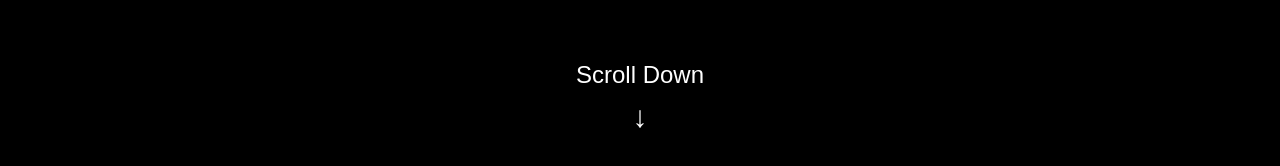
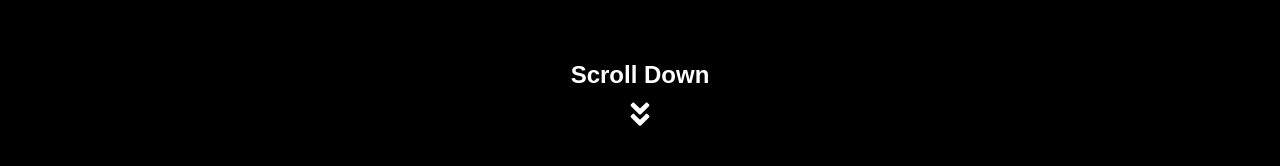
Before and after one commit to sunwaytechclub-user/stc-website-2025, a Next.js app: page / in a window 1280 px wide. Shown: the part 590-756 px from the top of the page. Built offline with nearby package versions, Linux system fonts and the light colour scheme.

Commit message:
modify nav and hero

```diff
--- a/components/Hero.tsx
+++ b/components/Hero.tsx
@@ -1,5 +1,6 @@
 'use client'
 import { motion, useMotionTemplate, useScroll, useTransform } from "framer-motion";
+import { FaAngleDoubleDown } from "react-icons/fa";
 
 export default function Hero() {
   const SECTION_HEIGHT = 1500;
@@ -35,8 +36,8 @@ export default function Hero() {
           }
         }}
       >
-        <span>Scroll Down</span>
-        <span className="text-3xl">↓</span>
+        <span className="font-bold">Scroll Down</span>
+        <span className="text-3xl"><FaAngleDoubleDown/></span>
       </motion.div>
 
       {/* Hero Image (sticky, always on screen) */}
--- a/components/Navbar.tsx
+++ b/components/Navbar.tsx
@@ -4,7 +4,6 @@ import Image from "next/image"
 import Link from "next/link"
 import { Menu, X } from "lucide-react"
 import * as NavigationMenu from "@radix-ui/react-navigation-menu"
-import { CaretDownIcon } from "@radix-ui/react-icons"
 import { Sheet, SheetContent, SheetTrigger } from "@/components/ui/sheet"
 
 const menuItems = [
```
